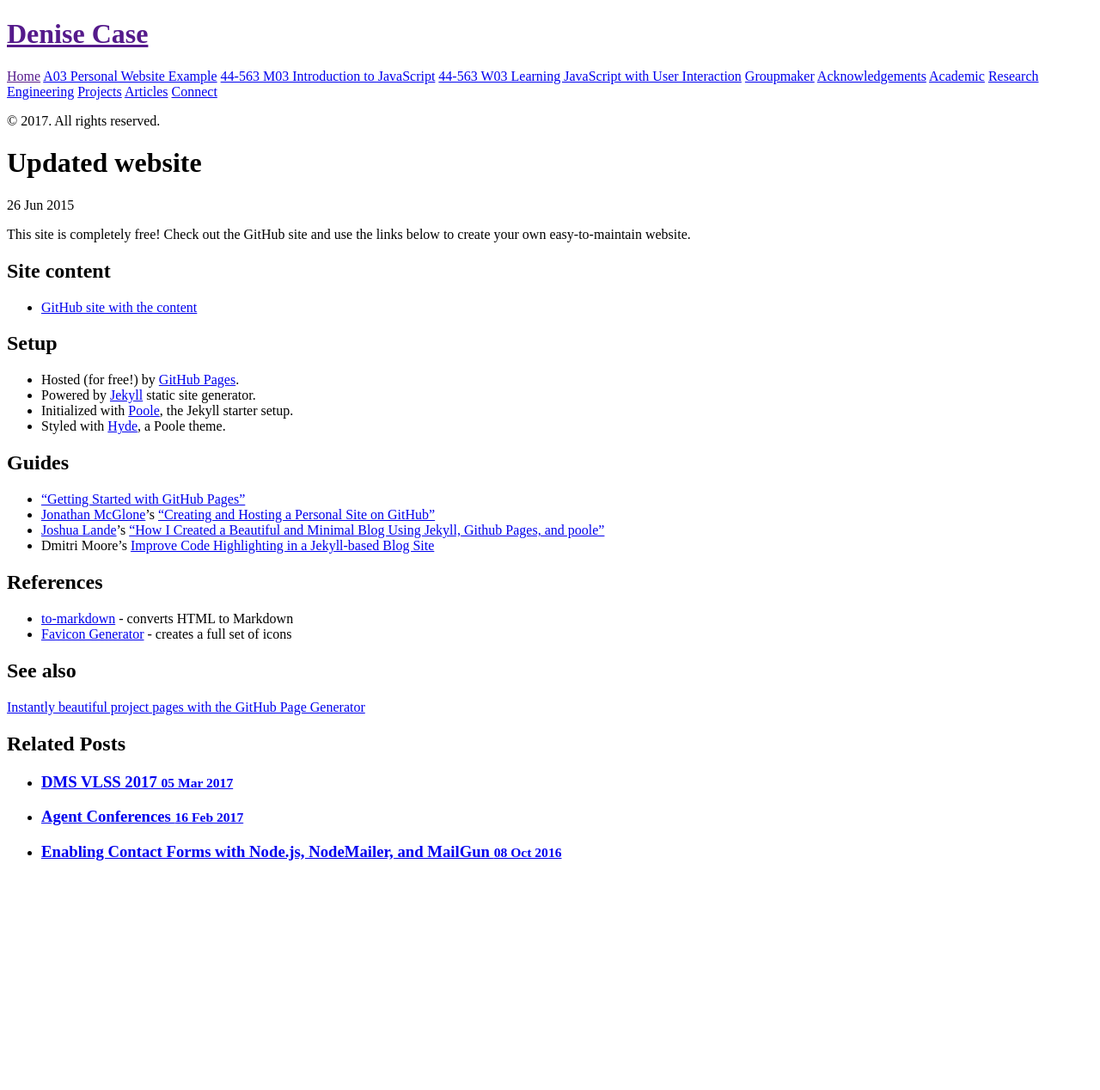
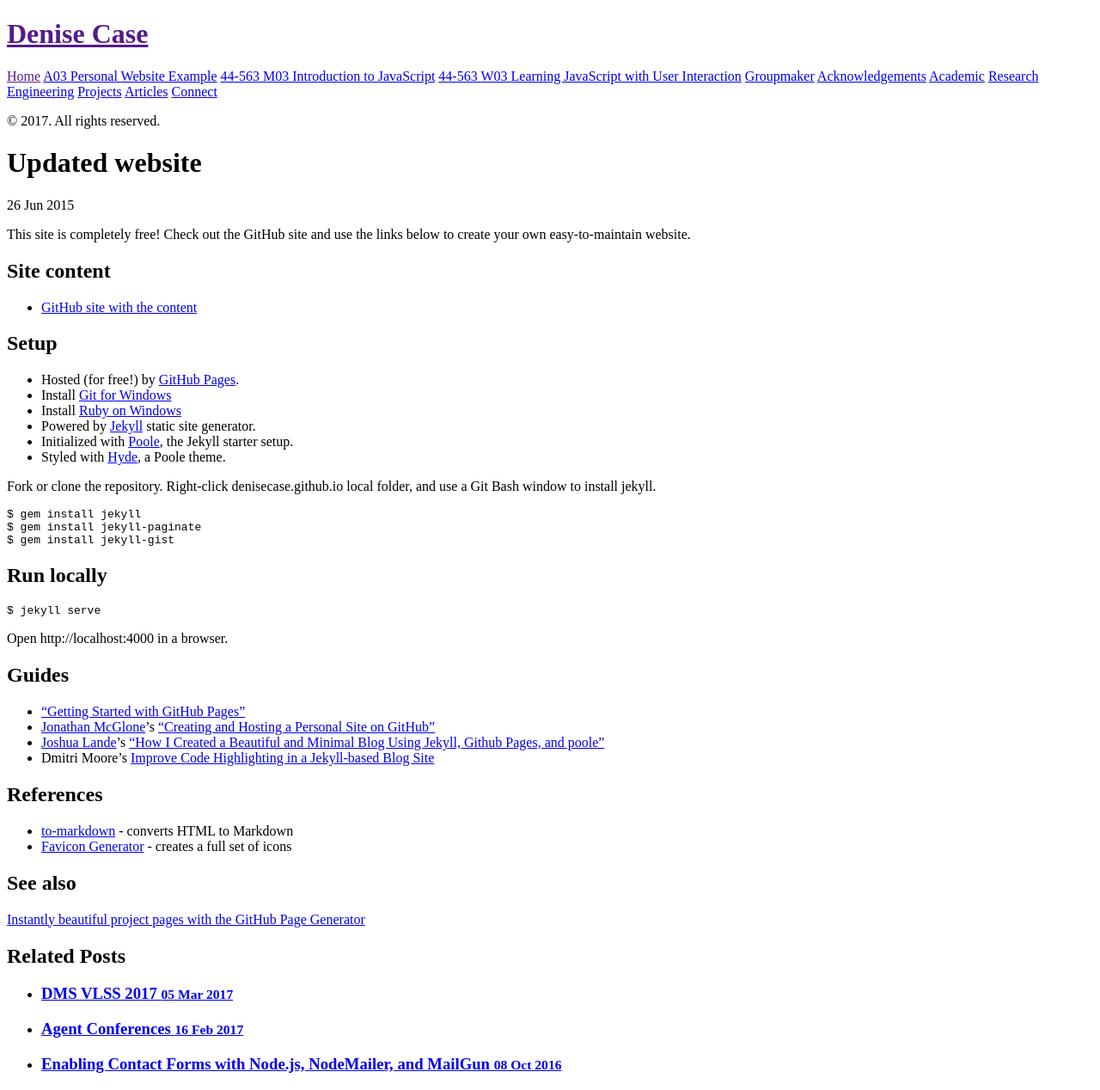
Before and after one commit to denisecase/denisecase.github.io, a Jekyll site: the page built from _posts/2015-06-26-new-site.md, in a window 1280 px wide. Shown: the whole page at 86% size. Built offline with Jekyll 4.4.1, drawn with Linux system fonts in a browser that asks for light colours; comment, search, counter and statistics services are not loaded; before the commit the page ends 1021 px from its top, so only the background shows below that.

Commit message:
after changes to M03

````diff
--- a/_config.yml
+++ b/_config.yml
@@ -1,5 +1,5 @@
 # RubyGems
-gems: [jekyll-paginate, jekyll-gist]
+plugins: [jekyll-paginate, jekyll-gist]
 
 markdown:         kramdown
 permalink:        pretty
--- a/_posts/2015-06-26-new-site.md
+++ b/_posts/2015-06-26-new-site.md
@@ -13,9 +13,28 @@ title: Updated website
 ## Setup
 
 * Hosted (for free!) by [GitHub Pages](https://pages.github.com/).
+* Install [Git for Windows](https://git-scm.com/download/win)
+* Install [Ruby on Windows]( https://rubyinstaller.org/)
 * Powered by [Jekyll](http://jekyllrb.com) static site generator.
 * Initialized with [Poole](http://getpoole.com), the Jekyll starter setup.
 * Styled with [Hyde](http://hyde.getpoole.com), a Poole theme.
+
+Fork or clone the repository.
+Right-click denisecase.github.io local folder, and use a Git Bash window to install jekyll.
+
+```
+$ gem install jekyll
+$ gem install jekyll-paginate
+$ gem install jekyll-gist
+```
+
+## Run locally
+
+```
+$ jekyll serve
+```
+
+Open http://localhost:4000 in a browser.
 
 ## Guides
 
````
Also changed, not shown: _posts/2016-09-11-learning-js-with-qunit.md (+2 -2 lines), 1 other file.
